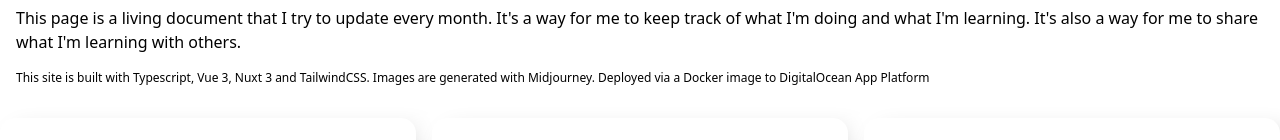
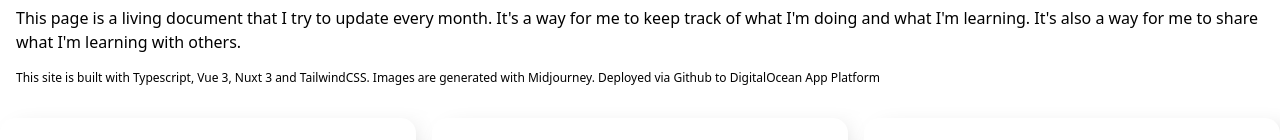
Before and after one commit to ringling/nuxt_ringling_info, a Nuxt app: page /now in a window 1280 px wide. Shown: the part 184-324 px from the top of the page. Built offline with nearby package versions, Linux system fonts and the light colour scheme.

Commit message:
Deployment remark updated

```diff
--- a/pages/now.vue
+++ b/pages/now.vue
@@ -12,7 +12,7 @@
       </div>
       <div class="m-4 mb-8 text-xs">This site is built with Typescript, Vue 3, Nuxt 3 and TailwindCSS. Images are
         generated with
-        Midjourney. Deployed via a Docker image to DigitalOcean App Platform
+        Midjourney. Deployed via Github to DigitalOcean App Platform
       </div>
 
       <div class="grid grid-cols-1 md:grid-cols-2 xl:grid-cols-3 gap-4">
```
